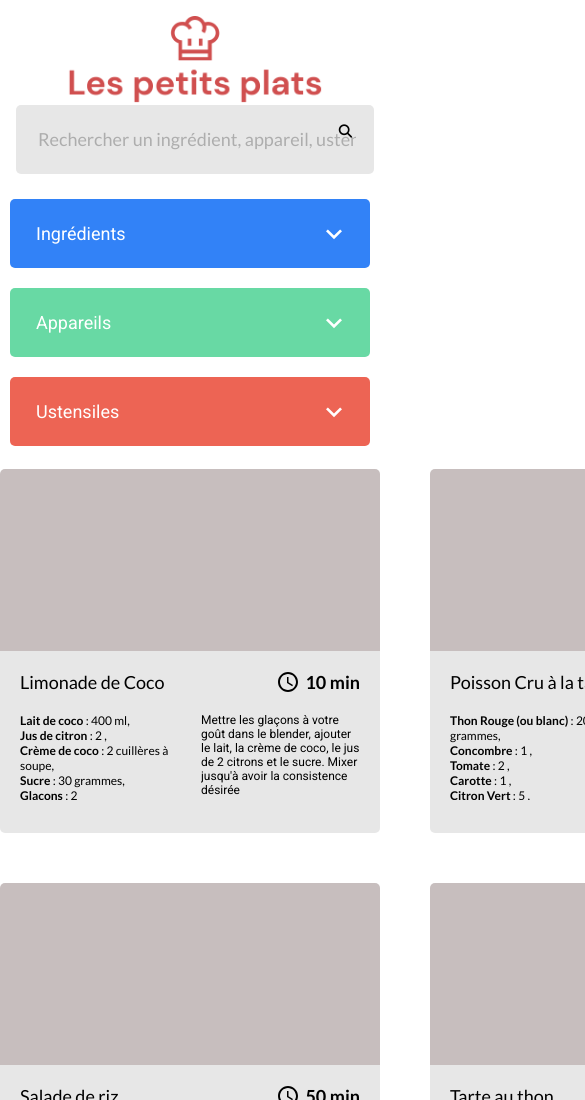
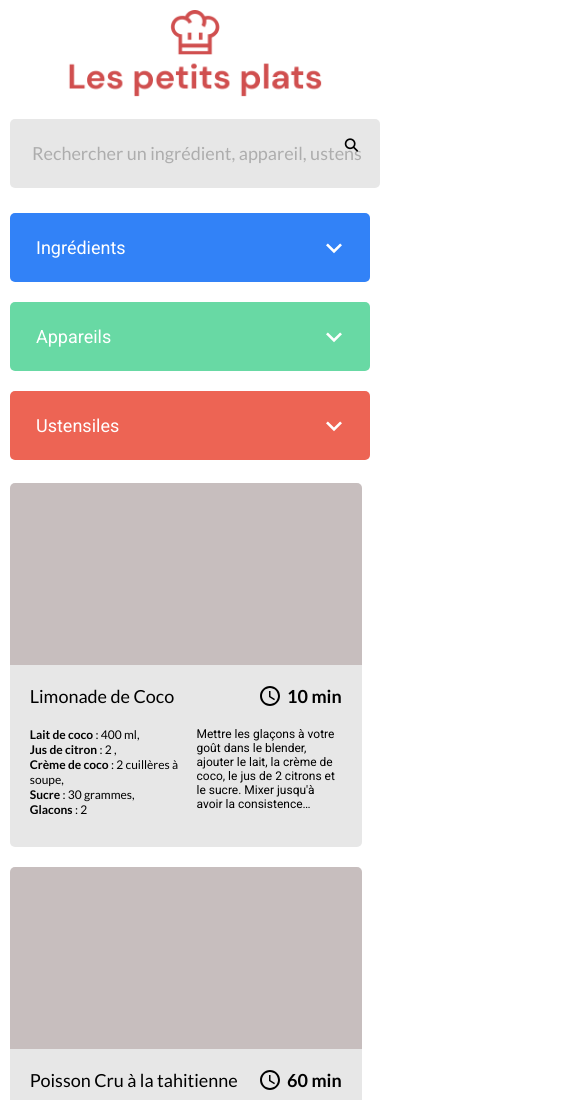
Before and after one commit to nailuJ-dev/P7_OC, a website with bundled scripts: page index.html in a window 390 px wide. Shown: the top 1100 px of the page, 585 px wide, since content can reach past the window. Built offline with nearby package versions, Linux system fonts and the light colour scheme.

Commit message:
modif css

```diff
--- a/scss/pages/_index.scss
+++ b/scss/pages/_index.scss
@@ -4,6 +4,7 @@ body {
 
     header {
       margin: 1rem;
+      width: auto;
       .images {
         display: flex;
         flex-direction: column;
@@ -52,6 +53,15 @@ body {
           right: 16px;
           top: 18px;
         }
+      }
+      @media screen and (max-width: 1025px) {
+          margin: 20px;
+          .search__bar {
+              margin-top: 20px;
+          }
+      }
+      @media only screen and (max-width: 674px) {
+        margin: 10px;
       }
     }
 
@@ -173,5 +183,21 @@ body {
           }
         }
       }
+      @media only screen and (max-width: 1025px) {
+        display: grid;
+        grid-template-columns: 1fr 1fr;
+        gap: 20px;
+        margin: auto;
+        width: 95%;
+        .recipeCard {
+            width: 100%;
+        }
+      }
+      @media only screen and (max-width: 674px) {
+        grid-template-columns: 1fr;
+        .recipeCard {
+            width: 95%;
+        }
+      }
     }
 }
```
Also changed, not shown: scss/style.css, 1 other file.
